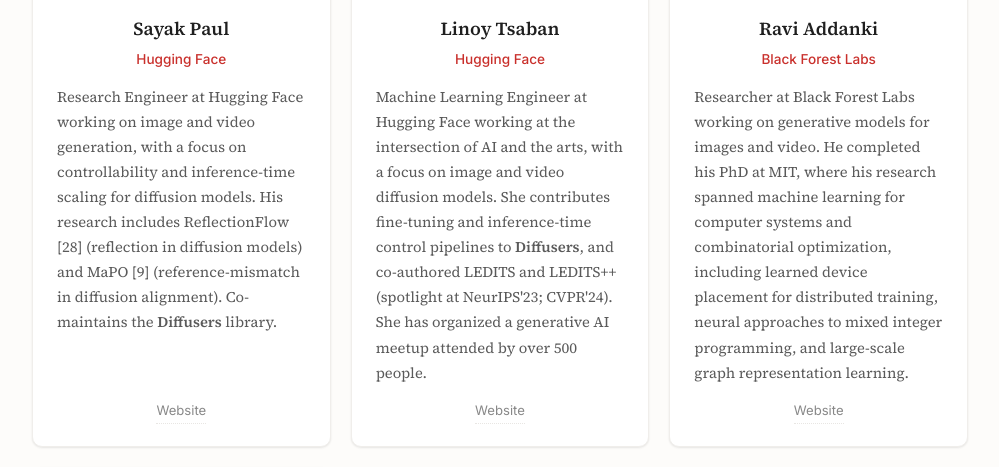
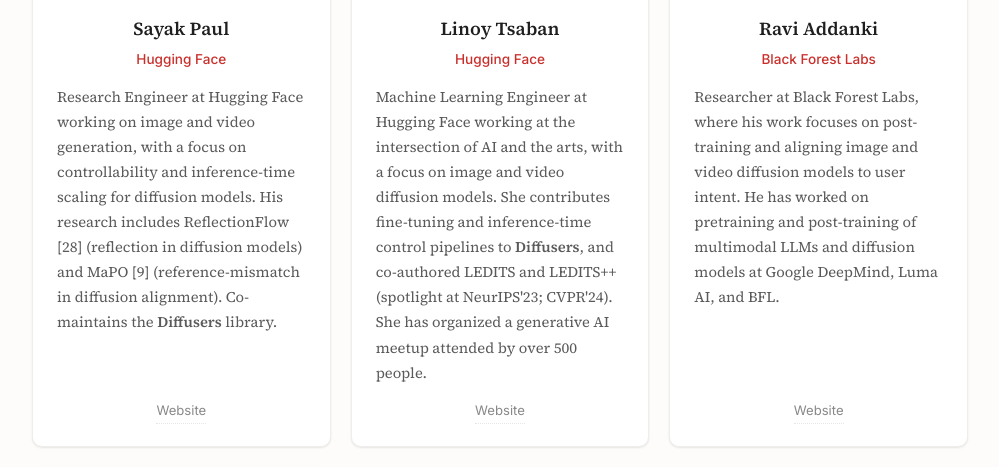
Before and after one commit to pdm-tut/pdm-tut.github.io, a plain HTML site: page index.html in a window 1280 px wide. Shown: the part 2934-3401 px from the top of the page, without its empty margins (140-1139 px from the left). Drawn offline with Linux system fonts and the light colour scheme.

Commit message:
Update Ravi Addanki bio (#1)

```diff
--- a/index.html
+++ b/index.html
@@ -941,7 +941,7 @@
             <div class="speaker-name">Ravi Addanki</div>
             <div class="speaker-affil">Black Forest Labs</div>
             <div class="speaker-bio">
-                Researcher at Black Forest Labs working on generative models for images and video. He completed his PhD at MIT, where his research spanned machine learning for computer systems and combinatorial optimization, including learned device placement for distributed training, neural approaches to mixed integer programming, and large-scale graph representation learning.
+                Researcher at Black Forest Labs, where his work focuses on post-training and aligning image and video diffusion models to user intent. He has worked on pretraining and post-training of multimodal LLMs and diffusion models at Google DeepMind, Luma AI, and BFL.
             </div>
             <div class="speaker-links">
                 <a href="https://www.linkedin.com/in/ravichandra-addanki" class="speaker-link" target="_blank">Website</a>
```
